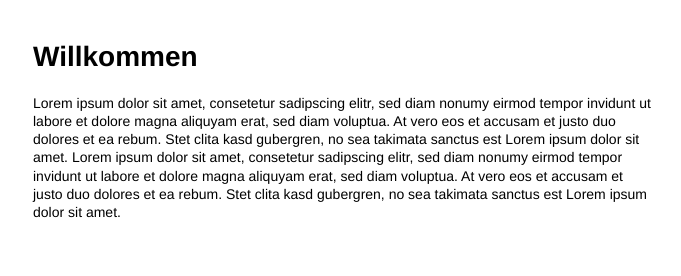
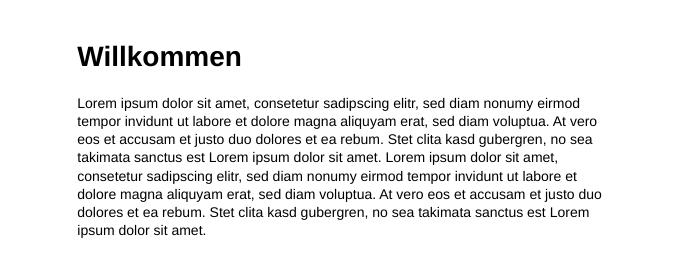
Before and after one commit to mathiasbraun/mathiasbraun.github.io, a plain HTML site: page index.html in a window 1280 px wide. Shown: the whole page, without its empty margins (297-978 px from the left). Drawn offline with Linux system fonts and the light colour scheme.

Commit message:
Update styles.css

```diff
--- a/styles.css
+++ b/styles.css
@@ -21,7 +21,7 @@ body {
 }
 
 .container > .content {
-    flex: 2; /* 2 Teile für den Textbereich */
+    flex: 1.5; /* 2 Teile für den Textbereich */
     padding: 20px;
     background-color: #ffffff; /* Weiß */
 }
```
